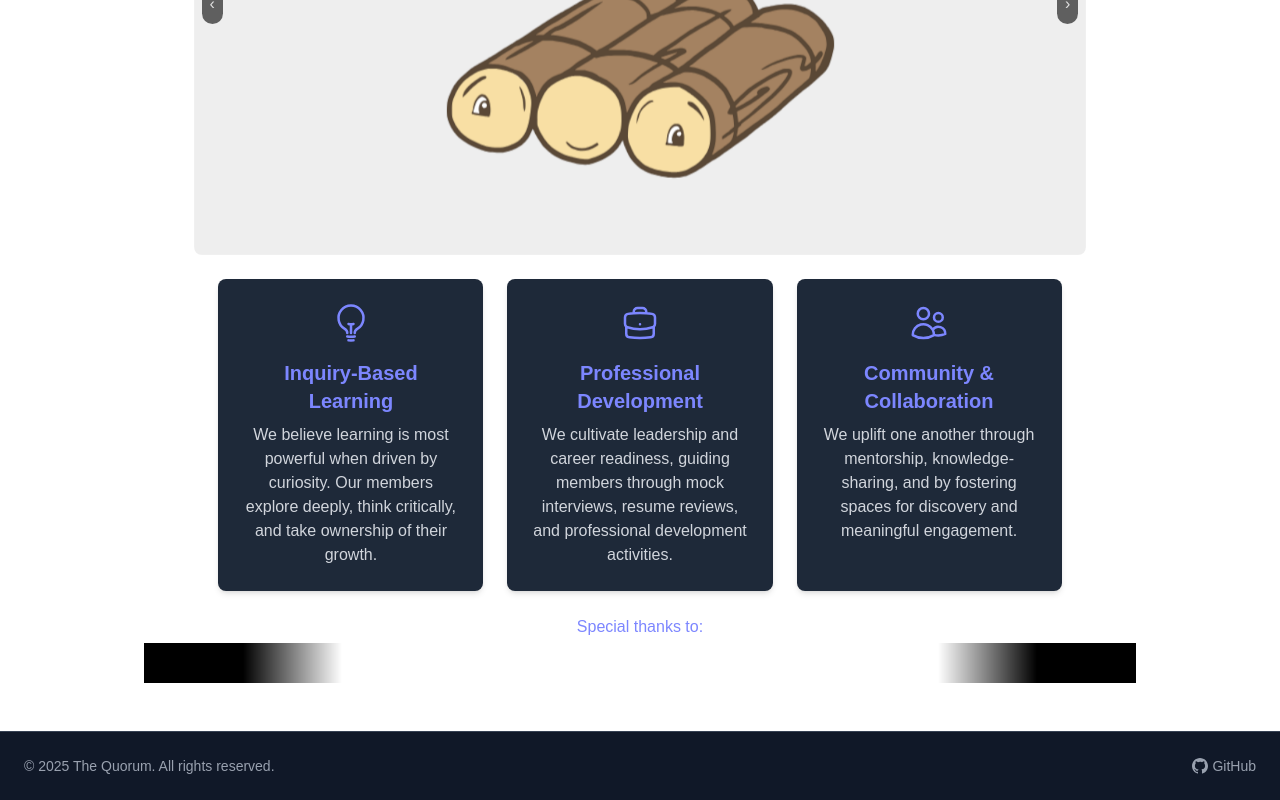
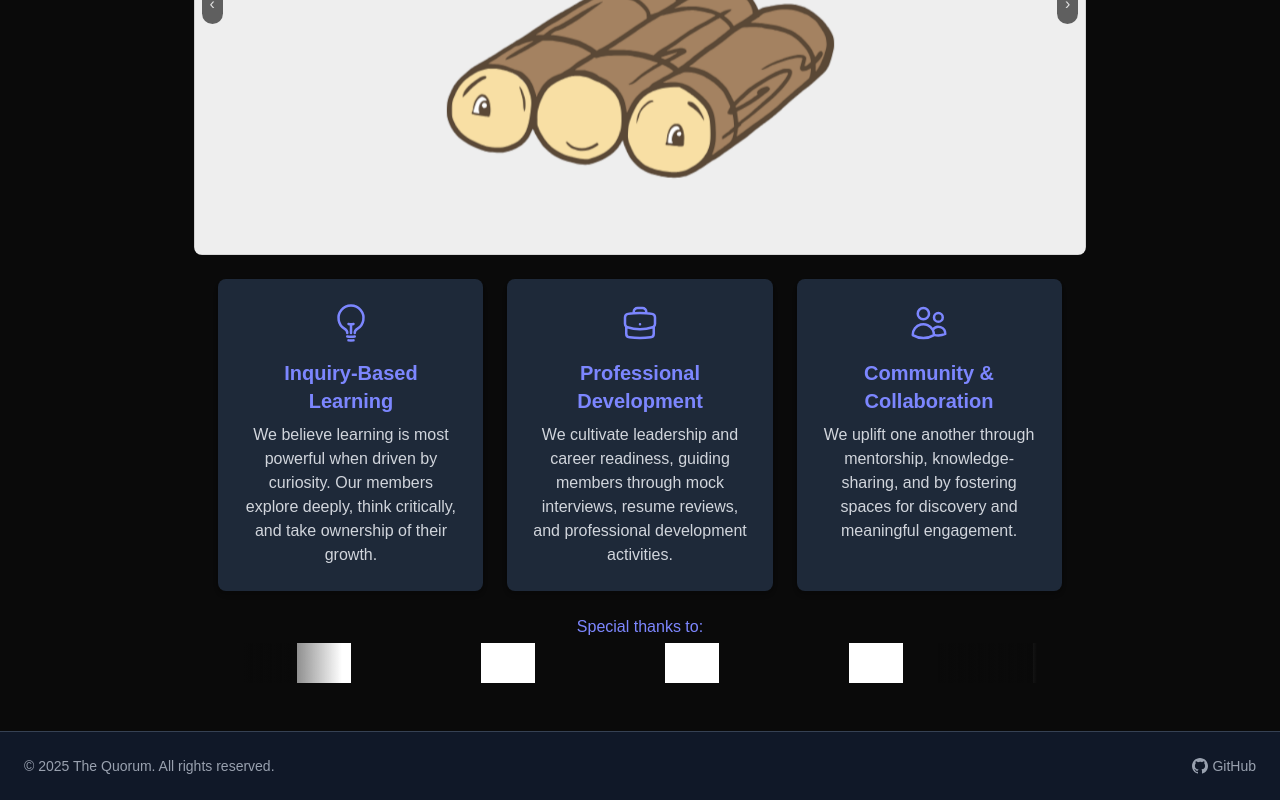
Before and after one commit to PiolineC/Systems-Design-Club, a Next.js app: page / in a window 1280 px wide. Shown: the part 460-1260 px from the top of the page. Built offline with nearby package versions, Linux system fonts and the light colour scheme; grey boxes are pictures that could not be loaded.

Commit message:
Fix minor styling inconsistencies

```diff
--- a/src/app/globals.css
+++ b/src/app/globals.css
@@ -5,8 +5,8 @@
 @tailwind utilities;
 
 :root {
-  --background: #ffffff;
-  --foreground: #171717;
+  --background: #0a0a0a;
+  --foreground: #ededed;
 }
 
 @theme inline {
--- a/src/components/LogoScroller.tsx
+++ b/src/components/LogoScroller.tsx
@@ -8,9 +8,10 @@ export default function LogoScroller() {
   return (
     <div className="relative w-full overflow-hidden">
       {/* Left Blur */}
-      <div className="pointer-events-none absolute left-0 top-0 h-full w-1/5 bg-gradient-to-r from-black via-black /60 to-transparent z-10" />
+      <div className="pointer-events-none absolute left-0 top-0 h-full w-1/5 bg-gradient-to-r from-[var(--background)] via-[var(--background)] to-transparent z-10" />
+
       {/* Right Blur */}
-      <div className="pointer-events-none absolute right-0 top-0 h-full w-1/5 bg-gradient-to-l from-black via-black /60 to-transparent z-10" />
+      <div className="pointer-events-none absolute right-0 top-0 h-full w-1/5 bg-gradient-to-l from-[var(--background)] via-[var(--background)] to-transparent z-10" />
 
       <div>
         <Marquee gradient={false} speed={50}>
```
